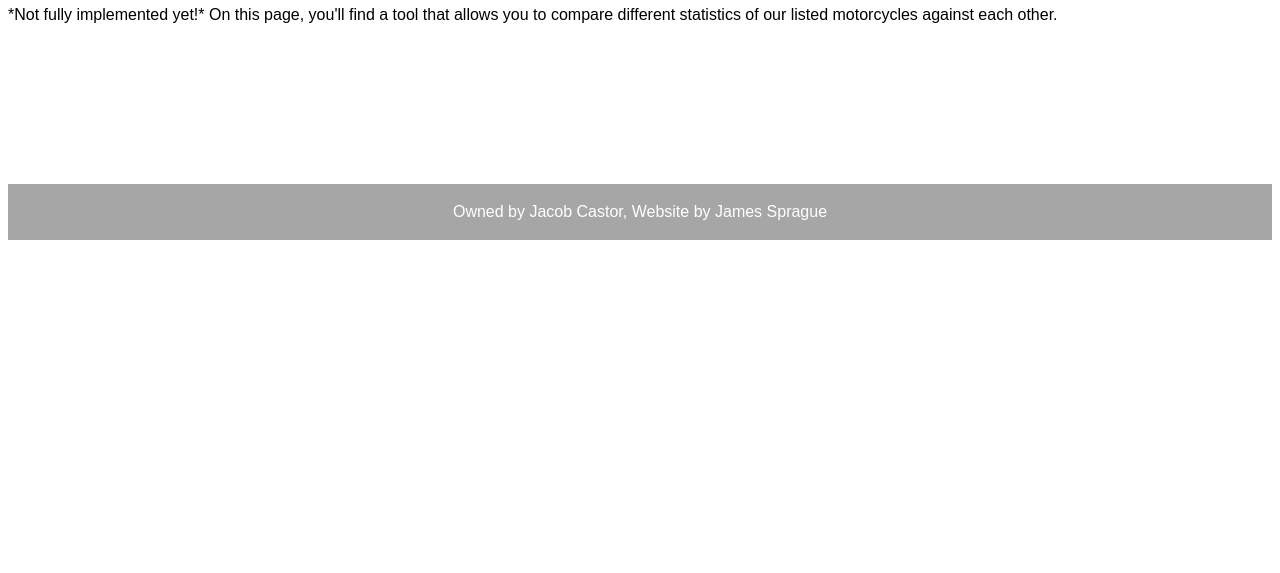
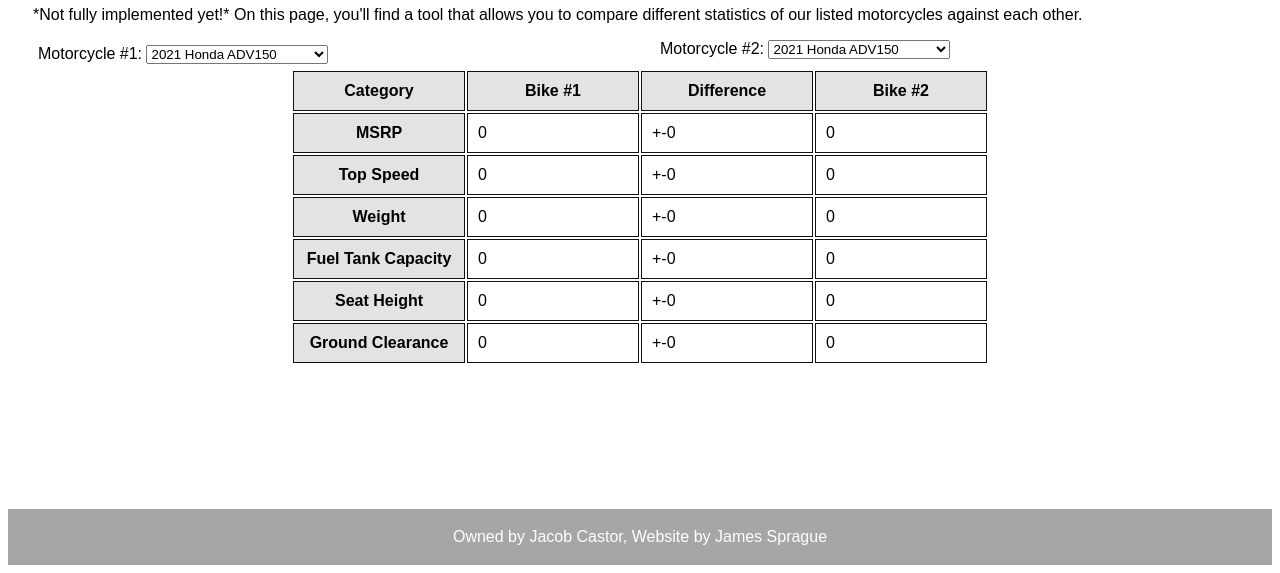
Before and after one commit to j-sprague/HTML-Project, a plain HTML site: page compare.html in a window 1280 px wide. Shown: the part 277-850 px from the top of the page. Before the commit the page ends 800 px from the top, so only its background shows below. Drawn offline with Linux system fonts and the light colour scheme.

Commit message:
Added a div containing content on each page, started on layout of compare.html

```diff
--- a/compare.html
+++ b/compare.html
@@ -17,9 +17,70 @@
         <li><a href="stats.html">Statistics</a></li>
         <li><a href="contact.html">Contact Us</a></li>
     </ul>
+    <div class="content">
     <h1>Comparison Tool</h1>
     <p>*Not fully implemented yet!* On this page, you'll find a tool that allows you to compare different statistics of our listed motorcycles against each other.</p>
-
+<div class="row">
+    <div class="column">
+    <label for="select">Motorcycle #1: </label>
+    <select id="bike1" name="bike1">
+        <option value="adv150">2021 Honda ADV150</option>
+        <option value="crf450rl">2021 Honda CRF450RL</option>
+        <option value="int650">2021 Royal Enfield INT650</option>
+    </select></div>
+    <div class="column"></div>
+    <label for="select">Motorcycle #2: </label>
+    <select id="bike2" name="bike2">
+        <option value="adv150">2021 Honda ADV150</option>
+        <option value="crf450rl">2021 Honda CRF450RL</option>
+        <option value="int650">2021 Royal Enfield INT650</option>
+    </select></div>
+    <table class="center-table">
+        <tr>
+            <th class="large-row">Category</th>
+            <th class="large-row">Bike #1</th>
+            <th class="large-row">Difference</th>
+            <th class="large-row">Bike #2</th>
+        </tr>
+        <tr>
+            <th>MSRP</th>
+            <td>0</td>
+            <td>+-0</td>
+            <td>0</td>
+        </tr>
+        <tr>
+            <th>Top Speed</th>
+            <td>0</td>
+            <td>+-0</td>
+            <td>0</td>
+        </tr>
+        <tr>
+            <th>Weight</th>
+            <td>0</td>
+            <td>+-0</td>
+            <td>0</td>
+        </tr>
+        <tr>
+            <th>Fuel Tank Capacity</th>
+            <td>0</td>
+            <td>+-0</td>
+            <td>0</td>
+        </tr>
+        <tr>
+            <th>Seat Height</th>
+            <td>0</td>
+            <td>+-0</td>
+            <td>0</td>
+        </tr>
+        <tr>
+            <th>Ground Clearance</th>
+            <td>0</td>
+            <td>+-0</td>
+            <td>0</td>
+        </tr>
+    </table>
+</div>
+</div>
     <br>
     <div class="footer">
         <p>Owned by Jacob Castor, Website by James Sprague</p>
--- a/styles.css
+++ b/styles.css
@@ -102,3 +102,17 @@ th {
     float:right;
     max-width:500px;
 }
+
+.content {
+    padding-left:25px;
+    padding-right:25px;
+}
+
+.large-row {
+    min-width:150px;
+}
+
+.center-table {
+    margin-left: auto;
+    margin-right: auto;
+}
```
Also changed, not shown: confirm.html (+2 -0 lines), contact.html (+2 -0 lines), gallery.html (+2 -0 lines), index.html (+3 -0 lines), motorcycles/2021-Honda-ADV150.html (+2 -0 lines), motorcycles/2021-Honda-CRF450RL.html (+2 -0 lines), motorcycles/2021-Royal-Enfield-INT650.html (+2 -0 lines), stats.html (+2 -0 lines).
